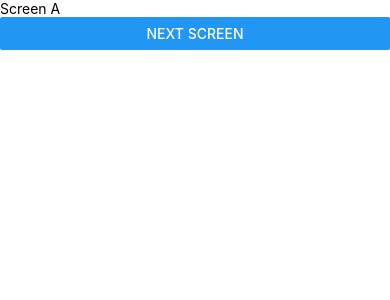
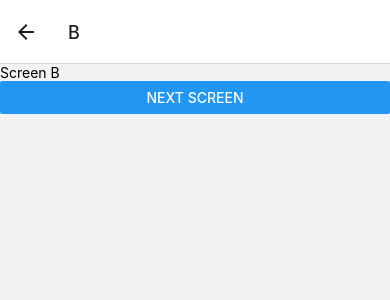
Before and after one commit to thevoiceless/RN-Compose-Playground, a React Native app: screen / in a window 390 px wide. Both pictures are taken after a click on the button "NEXT SCREEN". Shown: the top 300 px of the page. Built offline with nearby package versions, Linux system fonts and the light colour scheme.

Commit message:
Navigate between screens with native-stack

```diff
--- a/App.tsx
+++ b/App.tsx
@@ -4,41 +4,49 @@ import {
   Text,
   View,
 } from "react-native";
-import { NavigationContainer } from "@react-navigation/native";
+import { NavigationContainer, useNavigation } from "@react-navigation/native";
+import { createNativeStackNavigator } from "@react-navigation/native-stack";
+
+const Stack = createNativeStackNavigator()
 
 const App = () => {
   return (
     <NavigationContainer>
-      {ScreenA()}
+      <Stack.Navigator initialRouteName={"A"}>
+        <Stack.Screen name={"A"} component={ScreenA} />
+        <Stack.Screen name={"B"} component={ScreenB} />
+        <Stack.Screen name={"C"} component={ScreenC} />
+      </Stack.Navigator>
     </NavigationContainer>
   );
 };
 
 export default App;
 
-const ScreenA = () => {
+function ScreenA({navigation}) {
+  const foo = useNavigation()
   return (
     <View>
       <Text>Screen A</Text>
       <Button title={"Next screen"} onPress={() => {
-        // TODO
+        navigation.navigate("B")
       }} />
     </View>
   )
 }
 
-const ScreenB = () => {
+function ScreenB({navigation}) {
   return (
     <View>
       <Text>Screen B</Text>
       <Button title={"Next screen"} onPress={() => {
-        // TODO
+        navigation.navigate("C")
       }} />
     </View>
   )
 }
 
-const ScreenC = () => {
+function ScreenC({navigation}) {
   return (
     <View>
       <Text>Screen A</Text>
--- a/package.json
+++ b/package.json
@@ -11,6 +11,7 @@
   },
   "dependencies": {
     "@react-navigation/native": "^6.0.11",
+    "@react-navigation/native-stack": "^6.7.0",
     "react": "18.0.0",
     "react-native": "0.69.2",
     "react-native-safe-area-context": "^4.3.1",
```
Also changed, not shown: 2 other files (tests, documents, lock files or other folders).
